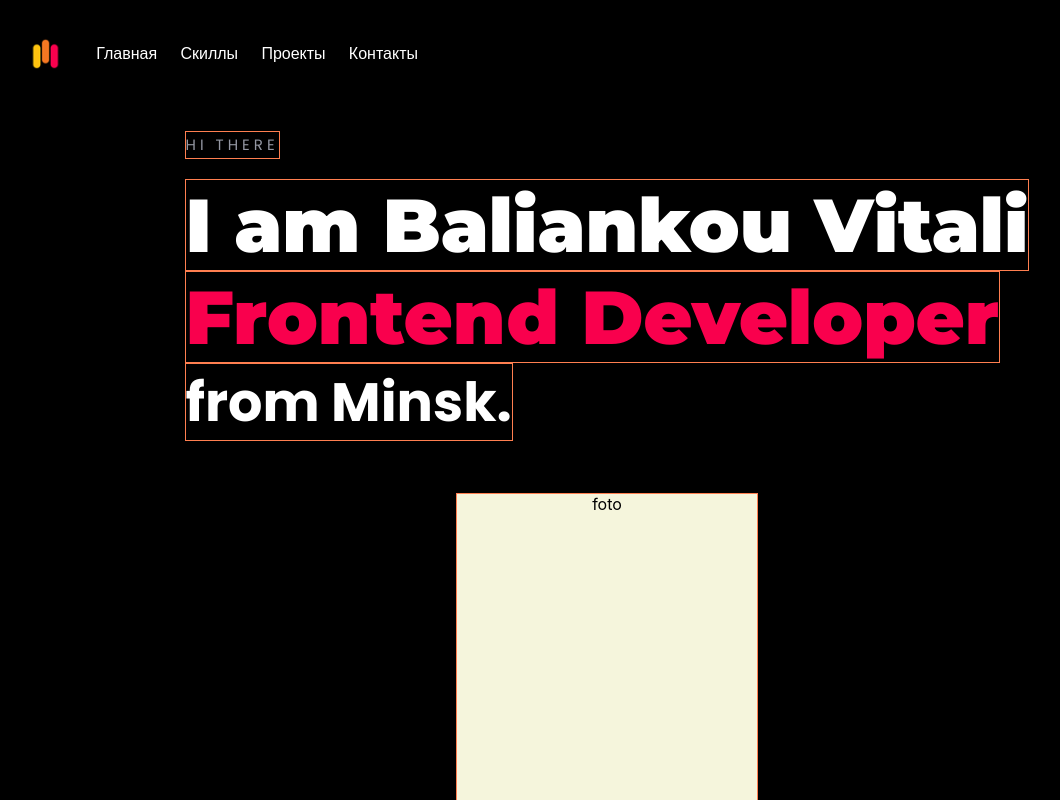
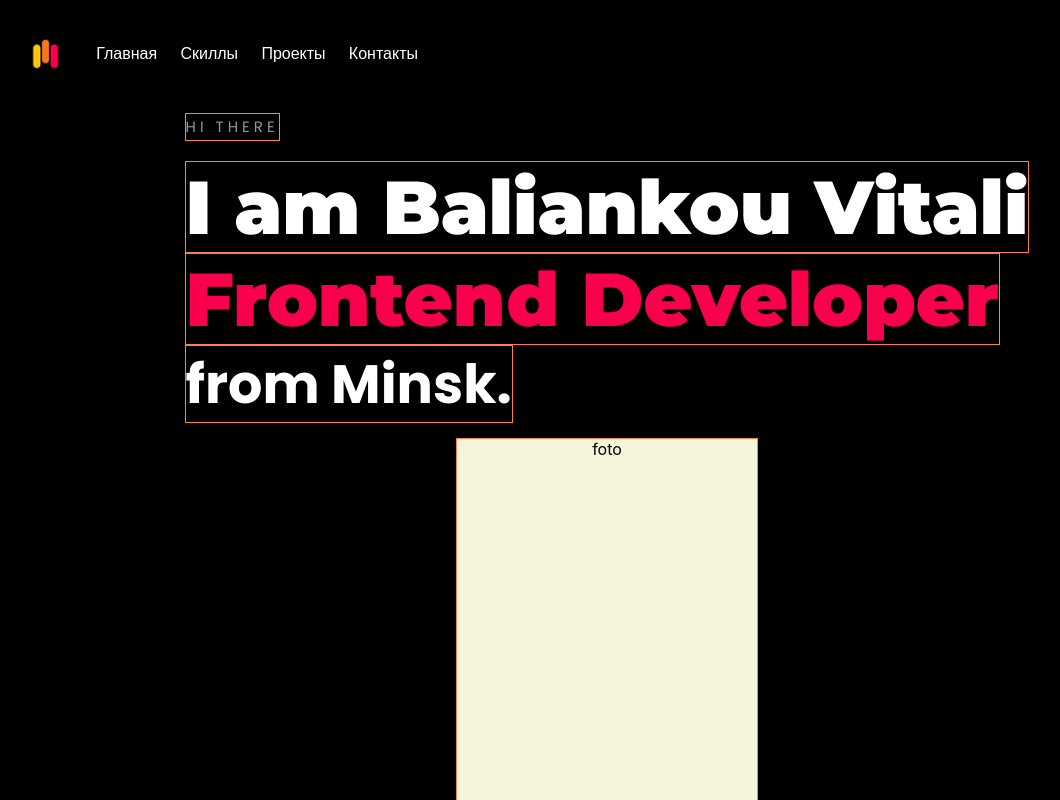
Before and after one commit to Trivium-bit/portfolio, a React (Create React App) app: page / in a window 1280 px wide. Shown: the top 800 px of the page, without its empty margins (33-1093 px from the left). Built offline with nearby package versions, Linux system fonts and the light colour scheme; some icons are missing.

Commit message:
@media skills

```diff
--- a/src/contacts/Contacts.module.scss
+++ b/src/contacts/Contacts.module.scss
@@ -17,7 +17,7 @@
         color: $descriptionColor;
         border: 2px solid hsla(0, 0%, 100%, .2);
         display: block;
-        width: 100%;
+        min-width: 100%;
         padding: 0 20px;
         border-radius: 5px;
         height: 50px;
--- a/src/footer/Footer.module.scss
+++ b/src/footer/Footer.module.scss
@@ -1,7 +1,7 @@
 @import '../common/styles/sass/variables.scss';
 
 .footerBlock {
-    min-height: 15vh;
+    min-height: 30vh;
     background-color: $backgroundMainColor;
     .footerContainer {
         display: flex;
--- a/src/main/Main.module.scss
+++ b/src/main/Main.module.scss
@@ -1,7 +1,7 @@
 @import '../common/styles/sass/variables.scss';
 
 .mainBlock {
-    height: 100vh;
+    min-height: 100vh;
     background-color: $backgroundMainColor;
     flex-wrap: wrap;
 
--- a/src/projects/Projects.module.scss
+++ b/src/projects/Projects.module.scss
@@ -20,7 +20,7 @@
             margin-top: 30px;
             align-items: flex-start;
 
-            @media screen and (max-width: 1129px) {
+            @media screen and (max-width: 1002px) {
                 justify-content: center;
             }
         }
--- a/src/skills/Skills.module.scss
+++ b/src/skills/Skills.module.scss
@@ -10,6 +10,10 @@
         justify-content: flex-start;
 
         .skills {
+
+            @media screen and (max-width: 906px) {
+                justify-content: center;
+            }
         /*  font-size: 14px;
             line-height: 1.71429;
             font-weight: 400;
```
